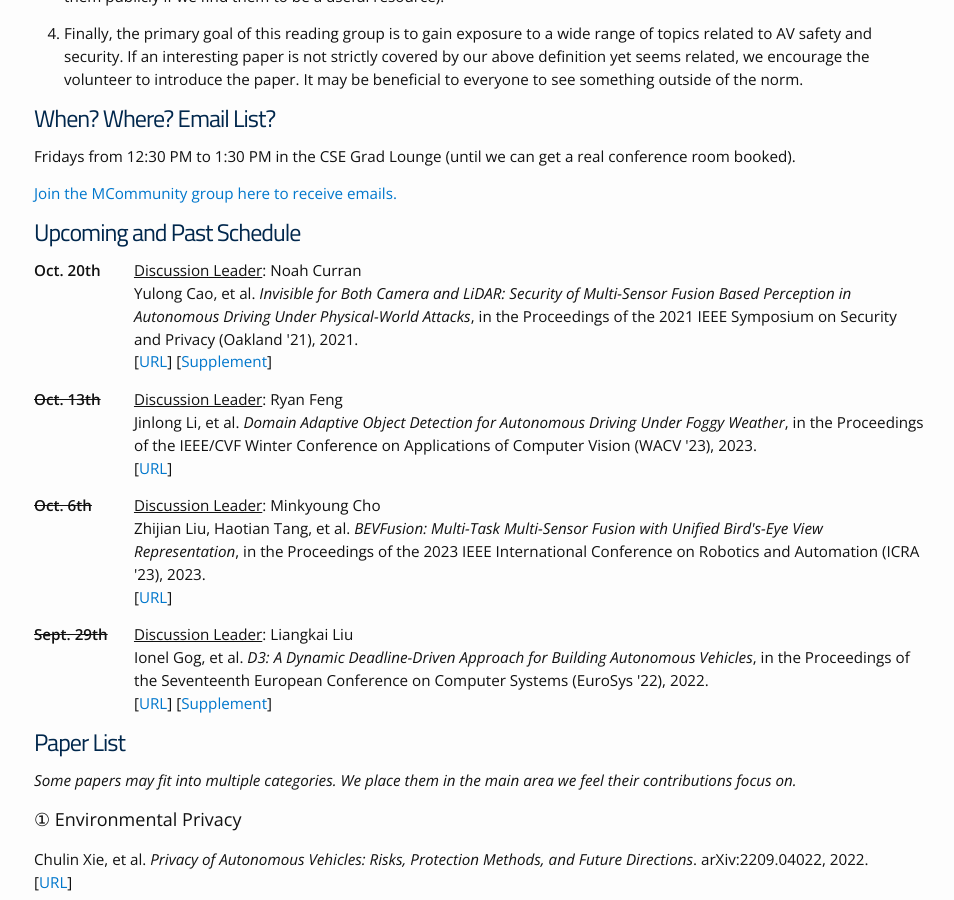
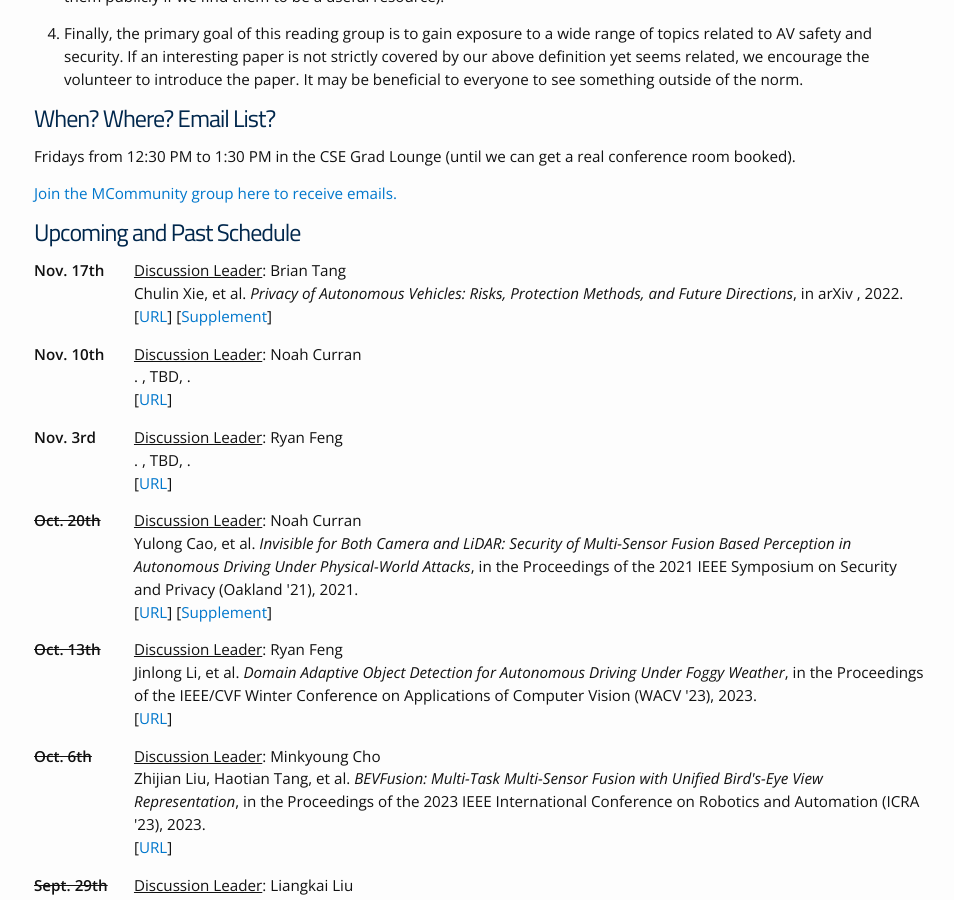
Before and after one commit to noah-curran/noah-curran.github.io, a Jekyll site: the page built from av-safe-sec.md, in a window 1280 px wide and 900 px high, scrolled down 1413 px. Shown: the whole window, without its empty margins (161-1115 px from the left). Built offline with Jekyll 4.4.1, drawn with Linux system fonts in a browser that asks for light colours.

Commit message:
add future days

```diff
--- a/av-safe-sec.md
+++ b/av-safe-sec.md
@@ -56,7 +56,10 @@ Come to one of our meetings -->
 
 # Upcoming and Past Schedule
 
-{% include readinggroupevent.html date="Oct. 20th" volunteer="Noah Curran" authors="Yulong Cao, et al" title="Invisible for Both Camera and LiDAR: Security of Multi-Sensor Fusion Based Perception in Autonomous Driving Under Physical-World Attacks" pubvenue="in the Proceedings of the 2021 IEEE Symposium on Security and Privacy (Oakland '21)" year="2021" url="https://ieeexplore.ieee.org/abstract/document/9519442" supp="https://www.usenix.org/conference/usenixsecurity23/presentation/cao" %}
+{% include readinggroupevent.html date="Nov. 17th" volunteer="Brian Tang" authors="Chulin Xie, et al" title="Privacy of Autonomous Vehicles: Risks, Protection Methods, and Future Directions" pubvenue="in arXiv " year="2022" url="https://arxiv.org/abs/2209.04022" supp="https://docs.google.com/document/d/1J35PLzKezfKenFR1Joyi_CBfntHNmA5x9-nSu8WfRVM/edit#heading=h.x82vtn1j0arq" %}
+{% include readinggroupevent.html date="Nov. 10th" volunteer="Noah Curran" authors="" title="" pubvenue="TBD" year="" url="" %}
+{% include readinggroupevent.html date="Nov. 3rd" volunteer="Ryan Feng" authors="" title="" pubvenue="TBD" year="" url="" %}
+{% include readinggroupeventpast.html date="Oct. 20th" volunteer="Noah Curran" authors="Yulong Cao, et al" title="Invisible for Both Camera and LiDAR: Security of Multi-Sensor Fusion Based Perception in Autonomous Driving Under Physical-World Attacks" pubvenue="in the Proceedings of the 2021 IEEE Symposium on Security and Privacy (Oakland '21)" year="2021" url="https://ieeexplore.ieee.org/abstract/document/9519442" supp="https://www.usenix.org/conference/usenixsecurity23/presentation/cao" %}
 {% include readinggroupeventpast.html date="Oct. 13th" volunteer="Ryan Feng" authors="Jinlong Li, et al" title="Domain Adaptive Object Detection for Autonomous Driving Under Foggy Weather" pubvenue="in the Proceedings of the IEEE/CVF Winter Conference on Applications of Computer Vision (WACV '23)" year="2023" url="https://ieeexplore.ieee.org/abstract/document/10030451" %}
 {% include readinggroupeventpast.html date="Oct. 6th" volunteer="Minkyoung Cho" authors="Zhijian Liu, Haotian Tang, et al" title="BEVFusion: Multi-Task Multi-Sensor Fusion with Unified Bird's-Eye View Representation" pubvenue="in the Proceedings of the 2023 IEEE International Conference on Robotics and Automation (ICRA '23)" year="2023" url="https://ieeexplore.ieee.org/abstract/document/10160968" %}
 {% include readinggroupeventpast.html date="Sept. 29th" volunteer="Liangkai Liu" authors="Ionel Gog, et al" title="D3: A Dynamic Deadline-Driven Approach for Building Autonomous Vehicles" pubvenue="in the Proceedings of the Seventeenth European Conference on Computer Systems (EuroSys '22)" year="2022" url="https://dl.acm.org/doi/10.1145/3492321.3519576" supp="https://arxiv.org/pdf/2302.01568.pdf" %}
```
